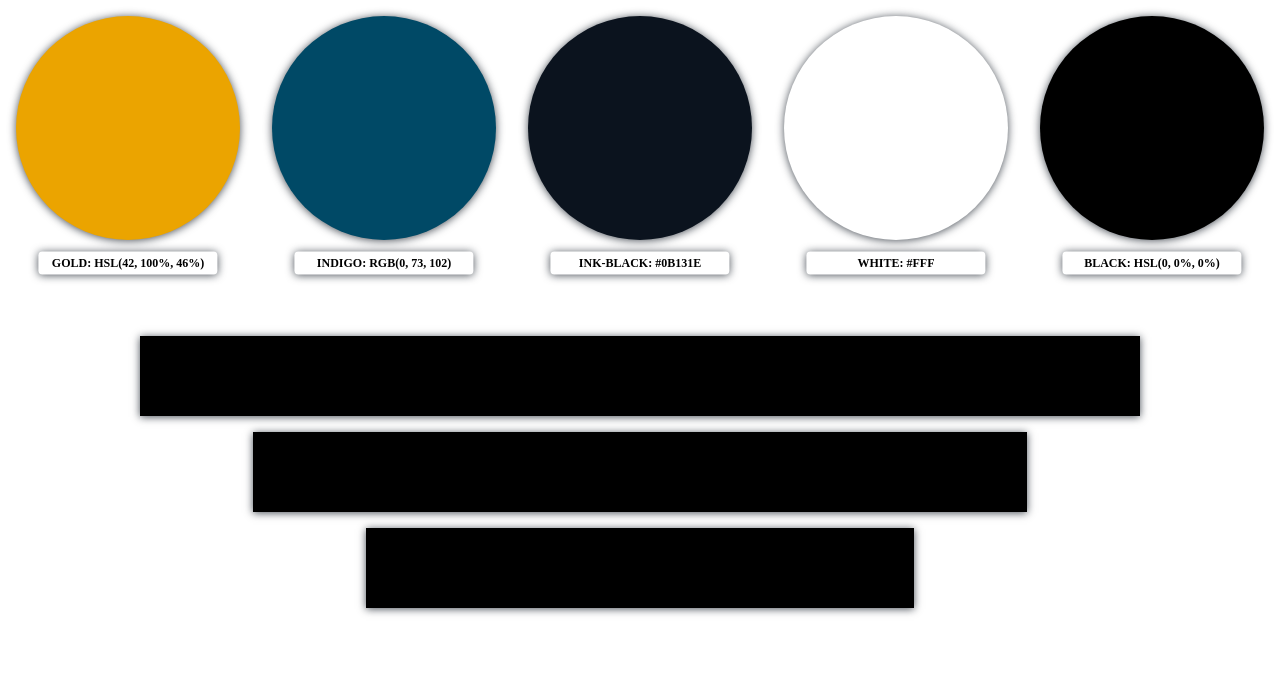
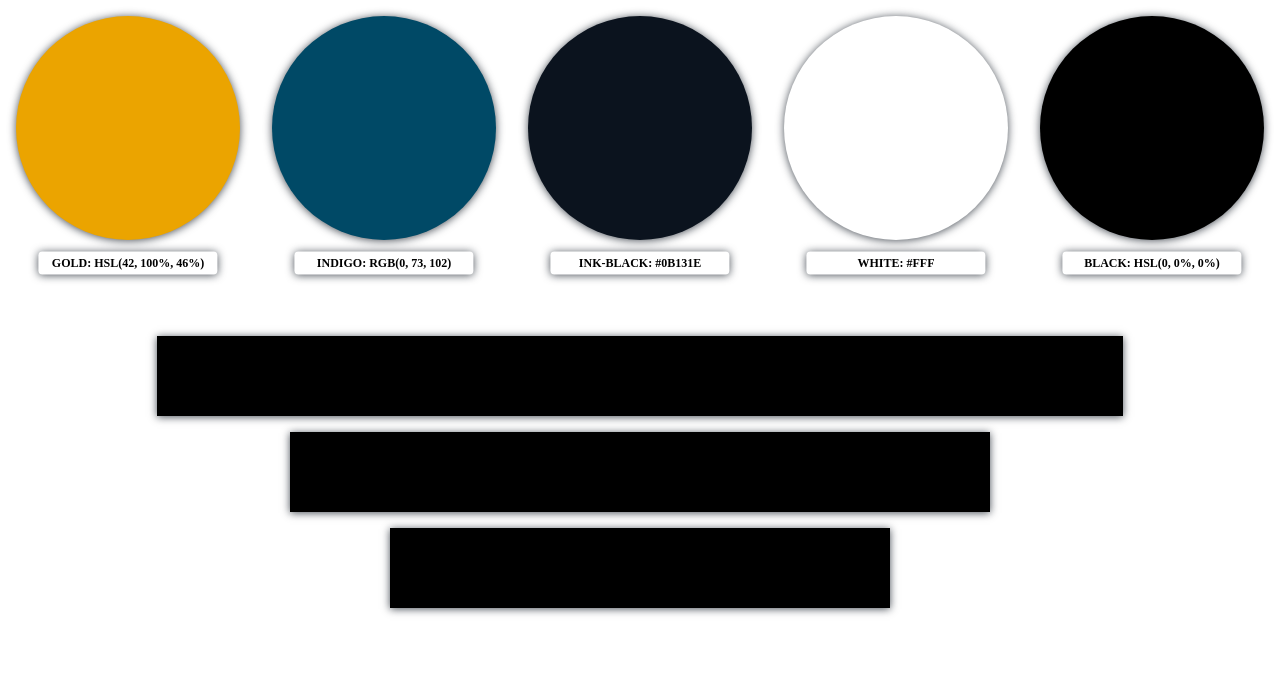
Before and after one commit to rafzielinski/monolith, a website built with Parcel: page src/index.html in a window 1280 px wide. Shown: the top 685 px of the page. Built offline with nearby package versions, Linux system fonts and the light colour scheme.

Commit message:
add grid setting for three item widths

```diff
--- a/src/scss/_config/layout.scss
+++ b/src/scss/_config/layout.scss
@@ -1,9 +1,11 @@
 :root {
   // Grid
   --grid-width: 100vw;
-  --grid-columns: 9;
+  --grid-columns: 12;
   --grid-gap: 1rem;
-  --grid-outer-width: 1000px;
+  --grid-item-large-width: 1000px;
+  --grid-item-medium-width: 700px;
+  --grid-item-text-width: 500px;
 
   --gap: 1rem;
 }
--- a/src/scss/grid.scss
+++ b/src/scss/grid.scss
@@ -1,11 +1,19 @@
 %layout-grid {
-  --grid-free-space: minmax(0, calc((var(--grid-width) - var(--grid-outer-width) - var(--grid-gap) * 2 ) / 2));
+  // --grid-free-space: minmax(0, calc((var(--grid-width) - var(--grid-outer-width) - var(--grid-gap) * 2 ) / 2));
+  --grid-item-text-columns: calc(var(--grid-columns) - 6);
+  --grid-item-text-chunk: calc((var(--grid-item-text-width) - (var(--grid-gap) * (var(--grid-item-text-columns) - 1))) / var(--grid-item-text-columns));
+  --grid-item-medium-chunk: calc((var(--grid-item-medium-width) - var(--grid-item-text-width) - var(--grid-gap) * 2) / 2);
+  --grid-item-large-chunk: calc((var(--grid-item-large-width) - var(--grid-item-medium-width) - var(--grid-gap) * 2) / 2);
 
   display: grid;
   grid-template-columns:
-    var(--grid-free-space)
-    repeat(var(--grid-columns), 1fr)
-    var(--grid-free-space);
+    1fr
+    minmax(0, var(--grid-item-large-chunk))
+    minmax(0, var(--grid-item-medium-chunk))
+    repeat(6, minmax(0,var(--grid-item-text-chunk)))
+    minmax(0, var(--grid-item-medium-chunk))
+    minmax(0, var(--grid-item-large-chunk))
+    1fr;
   grid-gap: var(--grid-gap);
 
   margin: 0 auto;
@@ -21,13 +29,13 @@
 }
 
 .layout__item-outer {
-  grid-column: 2 / calc(var(--grid-columns) + 2);
+  grid-column: 2 / calc(var(--grid-columns));
 }
 
 .layout__item-inner {
-  grid-column: 3 / calc(var(--grid-columns) + 1);
+  grid-column: 3 / calc(var(--grid-columns) - 1);
 }
 
 .layout__item-content {
-  grid-column: 4 / calc(var(--grid-columns));
+  grid-column: 4 / calc(var(--grid-columns) - 2);
 }
```
